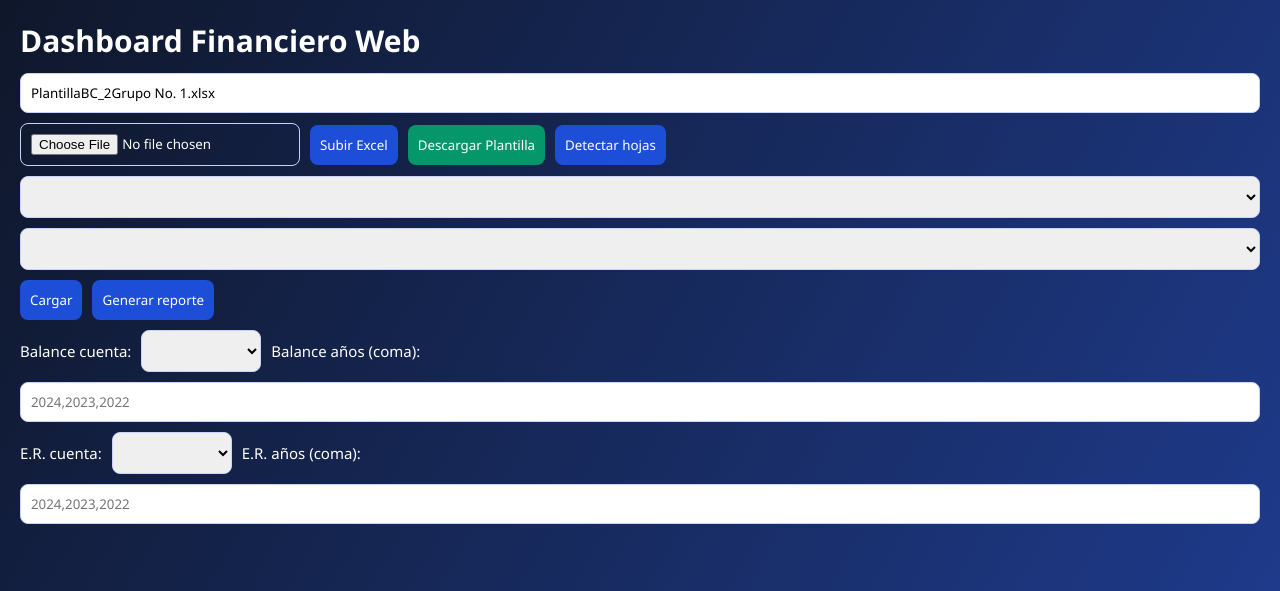
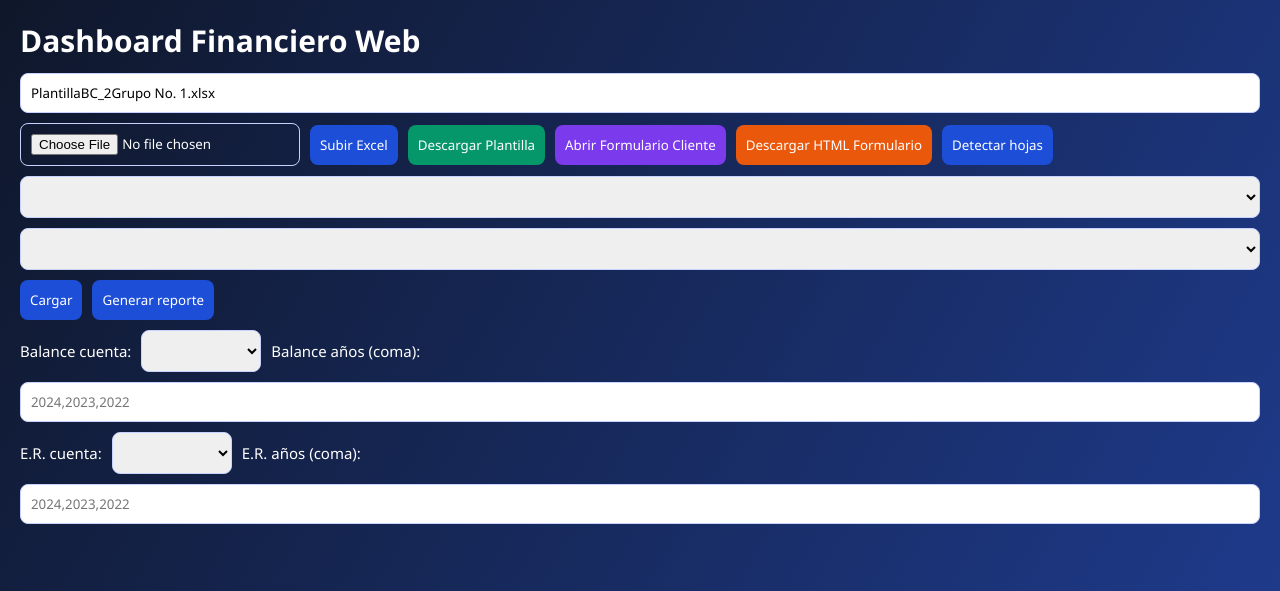
Before and after one commit to juanjo101/analisisfinanciero, a Flask app: page / in a window 1280 px wide. Shown: the top 591 px of the page. Run offline with Flask 3, Linux system fonts and the light colour scheme; lists and menus that the app fills with data are empty.

Commit message:
feat: integrar formulario de cliente en rutas de flask y dashboard

```diff
--- a/app.py
+++ b/app.py
@@ -125,6 +125,11 @@ def home():
     css = os.path.join(BASE_DIR, "static", "style.css")
     asset_v = int(max(os.path.getmtime(app_js), os.path.getmtime(css)))
     return render_template("index.html", asset_v=asset_v)
+
+
+@app.route("/cliente")
+def cliente_form():
+    return render_template("cliente_form.html")
 
 
 @app.route("/outputs/<path:filename>")
--- a/static/style.css
+++ b/static/style.css
@@ -80,6 +80,26 @@ button:hover {
 
 .btn-download button:hover {
   background: #047857;
+}
+
+.btn-client, .btn-client-dl {
+  text-decoration: none;
+}
+
+.btn-client button {
+  background: #7c3aed; /* Violeta para el cliente */
+}
+
+.btn-client button:hover {
+  background: #6d28d9;
+}
+
+.btn-client-dl button {
+  background: #ea580c; /* Naranja para descarga de HTML */
+}
+
+.btn-client-dl button:hover {
+  background: #c2410c;
 }
 
 .grid {
--- a/templates/index.html
+++ b/templates/index.html
@@ -16,6 +16,12 @@
         <button id="uploadBtn">Subir Excel</button>
         <a href="{{ url_for('static', filename='plantilla_financiera.xlsx') }}" download class="btn-download">
           <button type="button">Descargar Plantilla</button>
+        </a>
+        <a href="/cliente" target="_blank" class="btn-client">
+          <button type="button">Abrir Formulario Cliente</button>
+        </a>
+        <a href="{{ url_for('static', filename='formulario_cliente.html') }}" download class="btn-client-dl">
+          <button type="button">Descargar HTML Formulario</button>
         </a>
         <button id="discoverBtn">Detectar hojas</button>
         <select id="balanceSheet"></select>
```
Also changed, not shown: 1 other file.
